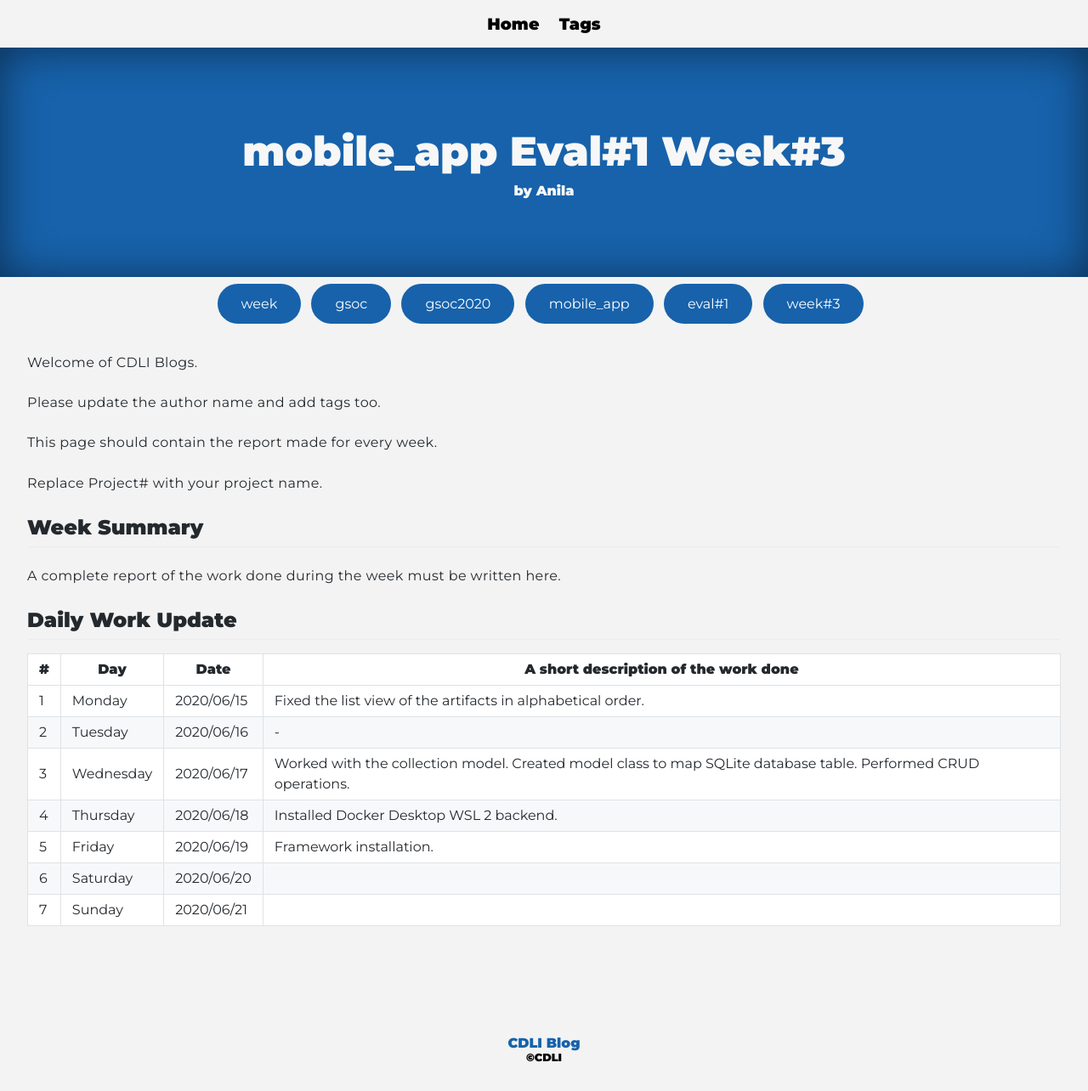
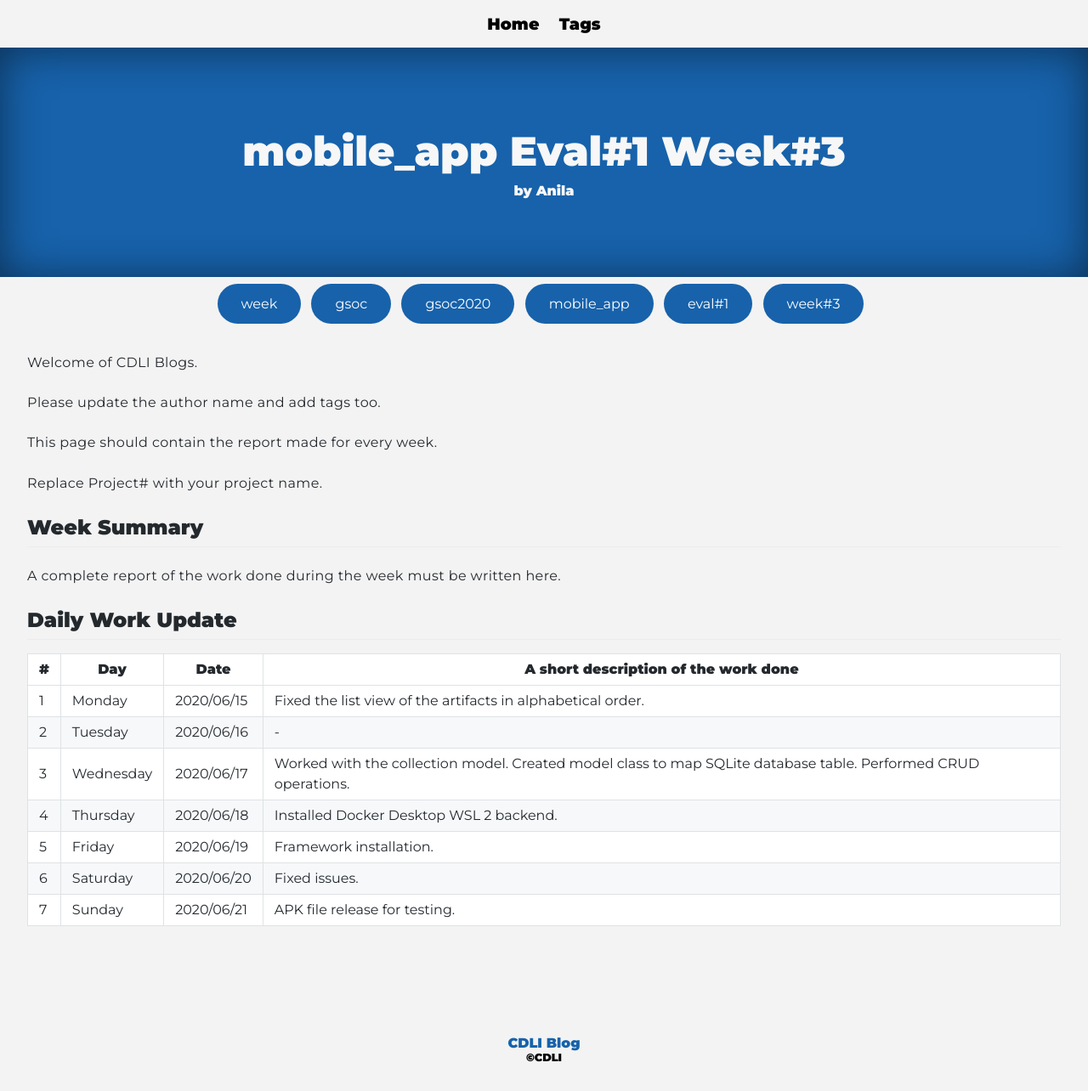
Before and after one commit to cdli-gh/blog, a Jekyll site: the page built from _blog/gsoc20/mobile_app/posts/03_week3.md, in a window 1280 px wide. Shown: the whole page at 85% size. Built offline with Jekyll 4.4.1, drawn with Linux system fonts in a browser that asks for light colours; Markdown is read by kramdown in place of the engine named in the settings.

Commit message:
Update 03_week3.md

```diff
--- a/_blog/gsoc20/mobile_app/posts/03_week3.md
+++ b/_blog/gsoc20/mobile_app/posts/03_week3.md
@@ -26,5 +26,5 @@ A complete report of the work done during the week must be written here.
 |3   	| Wednesday  	|  2020/06/17 	|Worked with the collection model. Created model class to map SQLite database table. Performed CRUD operations.   	|
 |4   	| Thursday  	|   2020/06/18	|Installed Docker Desktop WSL 2 backend.   	|
 |5   	| Friday  	|   2020/06/19	|Framework installation.   	|
-|6   	| Saturday  	|   2020/06/20	|   	|
-|7   	| Sunday  	|   2020/06/21	|   	|
+|6   	| Saturday  	|   2020/06/20	|Fixed issues.   	|
+|7   	| Sunday  	|   2020/06/21	|APK file release for testing.   	|
```
